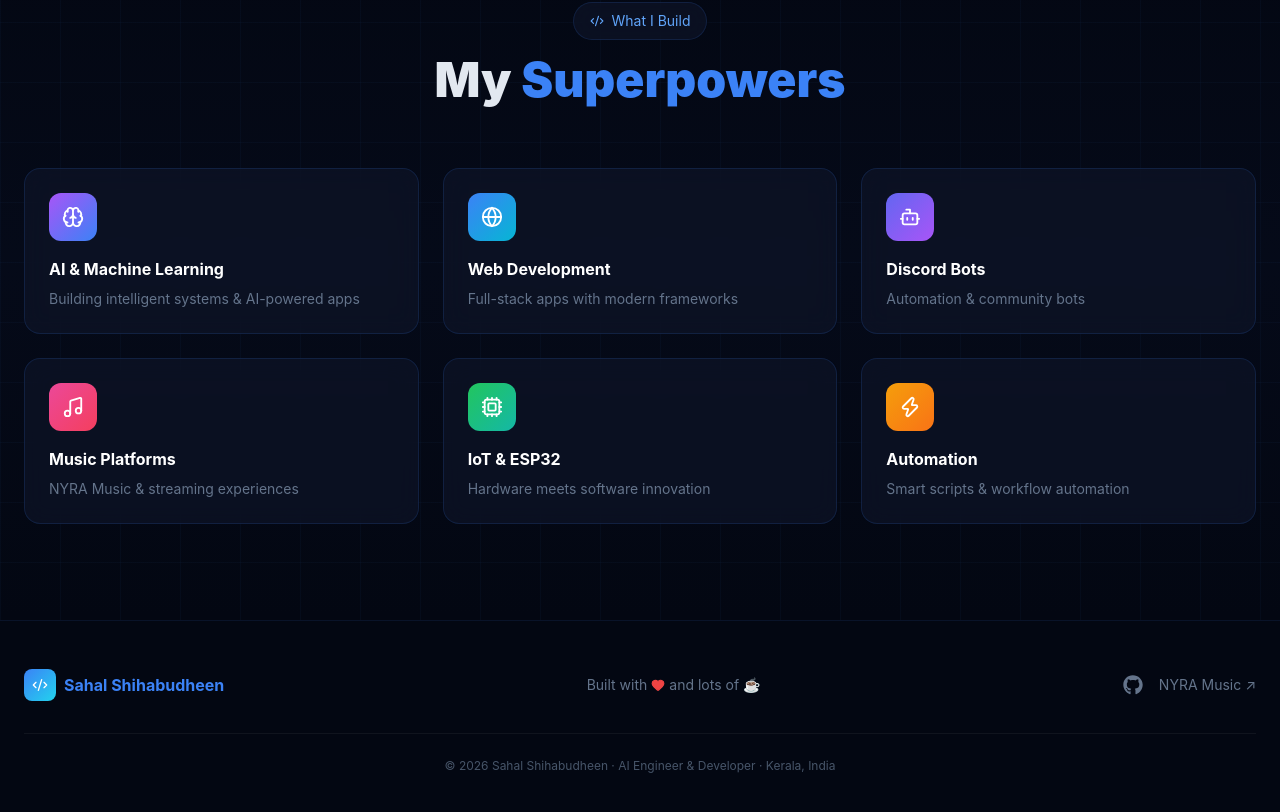
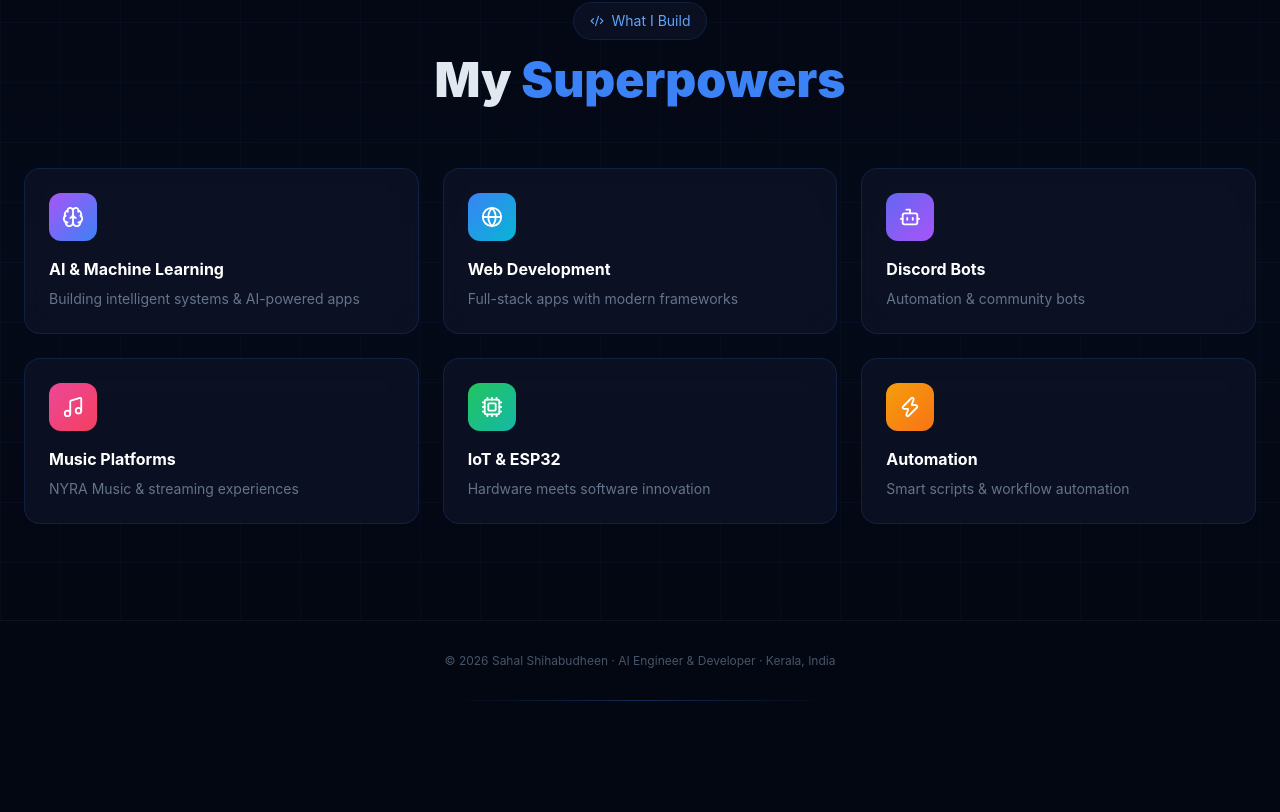
Before and after one commit to sahalshihabudheen-hash/sahal-shihabudheen, a Next.js app: page / in a window 1280 px wide. Shown: the part 1538-2350 px from the top of the page. After the commit the page ends 2239 px from the top, so only its background shows below. Built offline with nearby package versions, Linux system fonts and the light colour scheme.

Commit message:
Simplify footer to only keep the final copyright line

```diff
--- a/components/Footer.tsx
+++ b/components/Footer.tsx
@@ -1,59 +1,12 @@
-'use client'
-
-import { motion } from 'framer-motion'
-import { Heart, Code2 } from 'lucide-react'
-import { FaGithub as Github } from 'react-icons/fa'
-
 export default function Footer() {
   return (
-    <footer className="relative border-t border-blue-500/10 bg-[#030712]">
-      <div className="max-w-7xl mx-auto px-6 py-12">
-        <div className="flex flex-col md:flex-row items-center justify-between gap-6">
-          {/* Brand */}
-          <div className="flex items-center gap-2">
-            <div className="w-8 h-8 rounded-lg bg-gradient-to-br from-blue-500 to-cyan-400 flex items-center justify-center">
-              <Code2 size={16} className="text-white" />
-            </div>
-            <span className="font-bold gradient-text">Sahal Shihabudheen</span>
-          </div>
-
-          {/* Center text */}
-          <motion.p
-            initial={{ opacity: 0 }}
-            whileInView={{ opacity: 1 }}
-            className="text-slate-500 text-sm flex items-center gap-1"
-          >
-            Built with <Heart size={14} className="text-red-500 fill-red-500" /> and lots of ☕
-          </motion.p>
-
-          {/* Links */}
-          <div className="flex items-center gap-4">
-            <a
-              href="https://github.com/sahalshihabudheen-hash"
-              target="_blank"
-              rel="noopener noreferrer"
-              className="text-slate-500 hover:text-white transition-colors duration-200"
-            >
-              <Github size={20} />
-            </a>
-            <a
-              href="https://nyra-music-player.vercel.app"
-              target="_blank"
-              rel="noopener noreferrer"
-              className="text-slate-500 hover:text-cyan-400 text-sm transition-colors duration-200"
-            >
-              NYRA Music ↗
-            </a>
-          </div>
-        </div>
-
-        <div className="mt-8 pt-6 border-t border-white/5 text-center text-slate-600 text-xs">
-          © 2026 Sahal Shihabudheen · AI Engineer & Developer · Kerala, India
-        </div>
+    <footer className="relative border-t border-white/5 bg-[#030712] py-8">
+      <div className="max-w-7xl mx-auto px-6 text-center text-slate-600 text-xs">
+        © 2026 Sahal Shihabudheen · AI Engineer & Developer · Kerala, India
       </div>
 
-      {/* Glow at bottom */}
-      <div className="absolute bottom-0 left-1/2 -translate-x-1/2 w-96 h-px bg-gradient-to-r from-transparent via-blue-500/50 to-transparent" />
+      {/* Subtle glow at bottom */}
+      <div className="absolute bottom-0 left-1/2 -translate-x-1/2 w-96 h-px bg-gradient-to-r from-transparent via-blue-500/30 to-transparent" />
     </footer>
   )
 }
```
